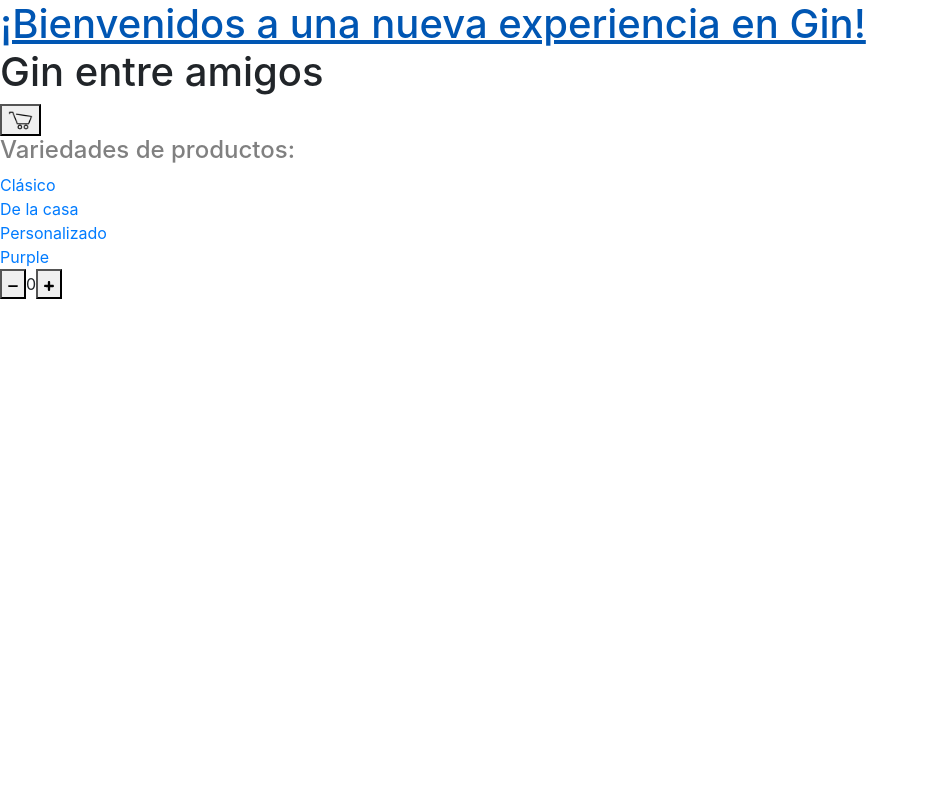
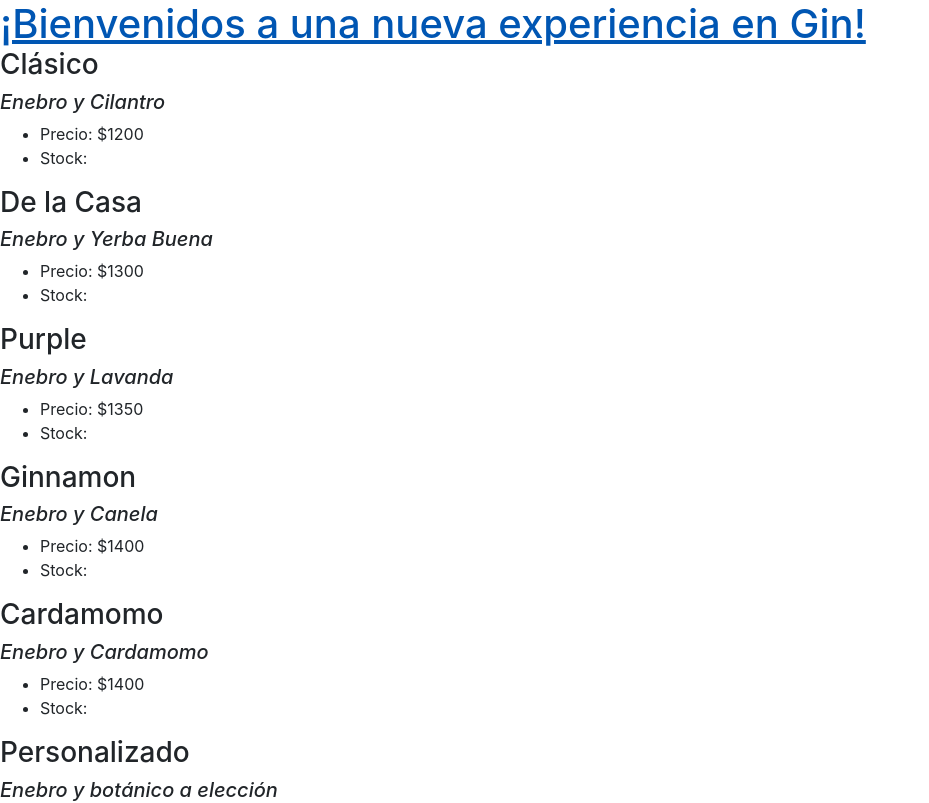
Before and after one commit to fedelazarte/react_js, a React (Create React App) app: page / in a window 1280 px wide. Shown: the top 803 px of the page, without its empty margins (0-929 px from the left). Built offline with nearby package versions, Linux system fonts and the light colour scheme.

Commit message:
Entregable 5

```diff
--- a/package.json
+++ b/package.json
@@ -7,6 +7,7 @@
     "@testing-library/react": "^11.2.3",
     "@testing-library/user-event": "^12.6.2",
     "bootstrap": "^4.6.0",
+    "node-sass": "^5.0.0",
     "react": "^17.0.1",
     "react-bootstrap": "^1.4.3",
     "react-dom": "^17.0.1",
--- /dev/null
+++ b/src/components/Item.jsx
@@ -0,0 +1,16 @@
+const Item = ({product}) => {
+    return(
+        <div>
+            <h3>{product.title}</h3>
+            <h5><em>{product.description}</em></h5>
+            <ul>
+                <li>Precio: {product.price}</li>
+                <li>Stock: {product.stock}</li>
+            </ul>
+
+
+        </div>
+    )
+}
+
+export default Item
--- /dev/null
+++ b/src/components/Item.module.scss
@@ -0,0 +1,5 @@
+.card{
+    border: 1px dashed blue;
+    width: 100px;
+
+}
--- /dev/null
+++ b/src/components/ItemList.jsx
@@ -0,0 +1,14 @@
+import Item from "./Item";
+
+const ItemList = ({products}) =>{
+    return (
+    <div>
+        {products.map((product) => {
+        return <Item key={product.id} product={product}/>;
+    })}
+    </div>
+    );
+
+    };
+
+export default ItemList;
--- a/src/containers/ItemListContainer.jsx
+++ b/src/containers/ItemListContainer.jsx
@@ -1,9 +1,31 @@
+import * as React from "react";
 import 'bootstrap/dist/css/bootstrap.min.css';
+import productList from "./mocks/productList"
+import ItemList from "../components/ItemList";
+
+
 
 const ItemListContainer = ({greeting}) => {
-  return (
-    <a className="h1" href="#">{greeting}</a>
-  )
+  const [products, setProducts] = React.useState([]);
+
+  React.useEffect (() => {
+  const myPromise = new Promise ((resolve, reject) => {
+    setTimeout(() => resolve (productList), 3000);
+  });
+
+  myPromise.then((result) => setProducts(result))
+  }, []);
+
+return (
+    <div>
+      <a className="h1" href="#">{greeting}</a>
+    <ItemList products = {products}/>
+    </div>
+
+
+  );
+
 }
 
-export default ItemListContainer
+
+export default ItemListContainer;
--- /dev/null
+++ b/src/containers/mocks/productList.jsx
@@ -0,0 +1,8 @@
+const products = [{id:"1", title:"Clásico", description:"Enebro y Cilantro", price:"$1200"}
+,{id:"2", title:"De la Casa", description:"Enebro y Yerba Buena", price:"$1300"}
+,{id:"3", title:"Purple", description:"Enebro y Lavanda", price: "$1350"}
+,{id:"4", title:"Ginnamon", description:"Enebro y Canela", price:"$1400"}
+,{id:"5", title:"Cardamomo", description:"Enebro y Cardamomo", price:"$1400"}
+,{id:"6", title:"Personalizado", description:"Enebro y botánico a elección", price:"$1500"}]
+
+export default products;
```
Also changed, not shown: 2 other files (tests, documents, lock files or other folders).
